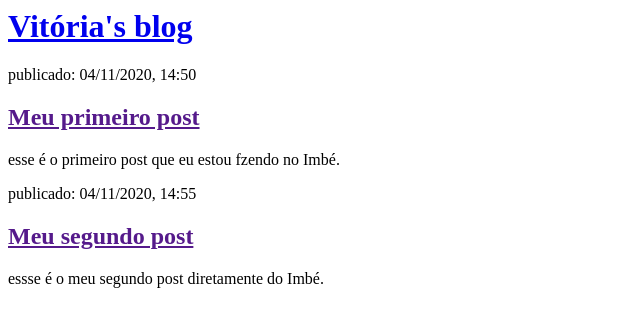
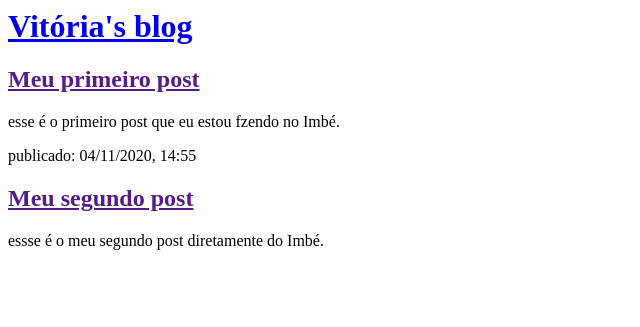
Before and after one commit to vitorianr/meu_primeiro_blog, a Django app: page / in a window 1280 px wide. Shown: the top 327 px of the page, without its empty margins (0-640 px from the left). Run offline with Django 3.2, Linux system fonts and the light colour scheme.

Commit message:
Modificou o HTML do blog

```diff
--- a/blog/templates/blog/post_list.html
+++ b/blog/templates/blog/post_list.html
@@ -8,7 +8,6 @@
         </div>
 
         <div>
-            <p>publicado: 04/11/2020, 14:50</p>
             <h2><a href="">Meu primeiro post</a></h2>
             <p>esse é o primeiro post que eu estou fzendo no Imbé.</p>
         </div>
```
